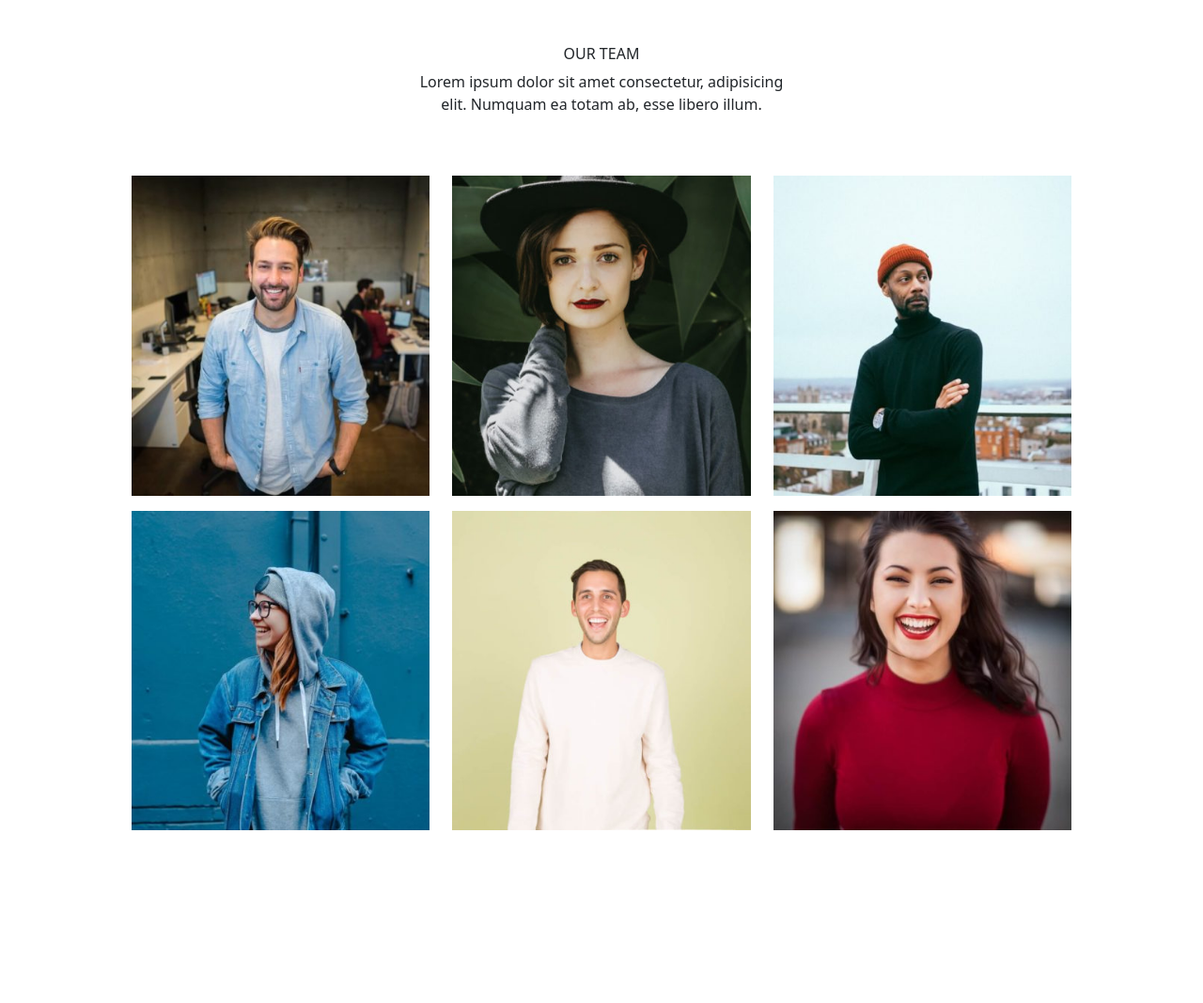
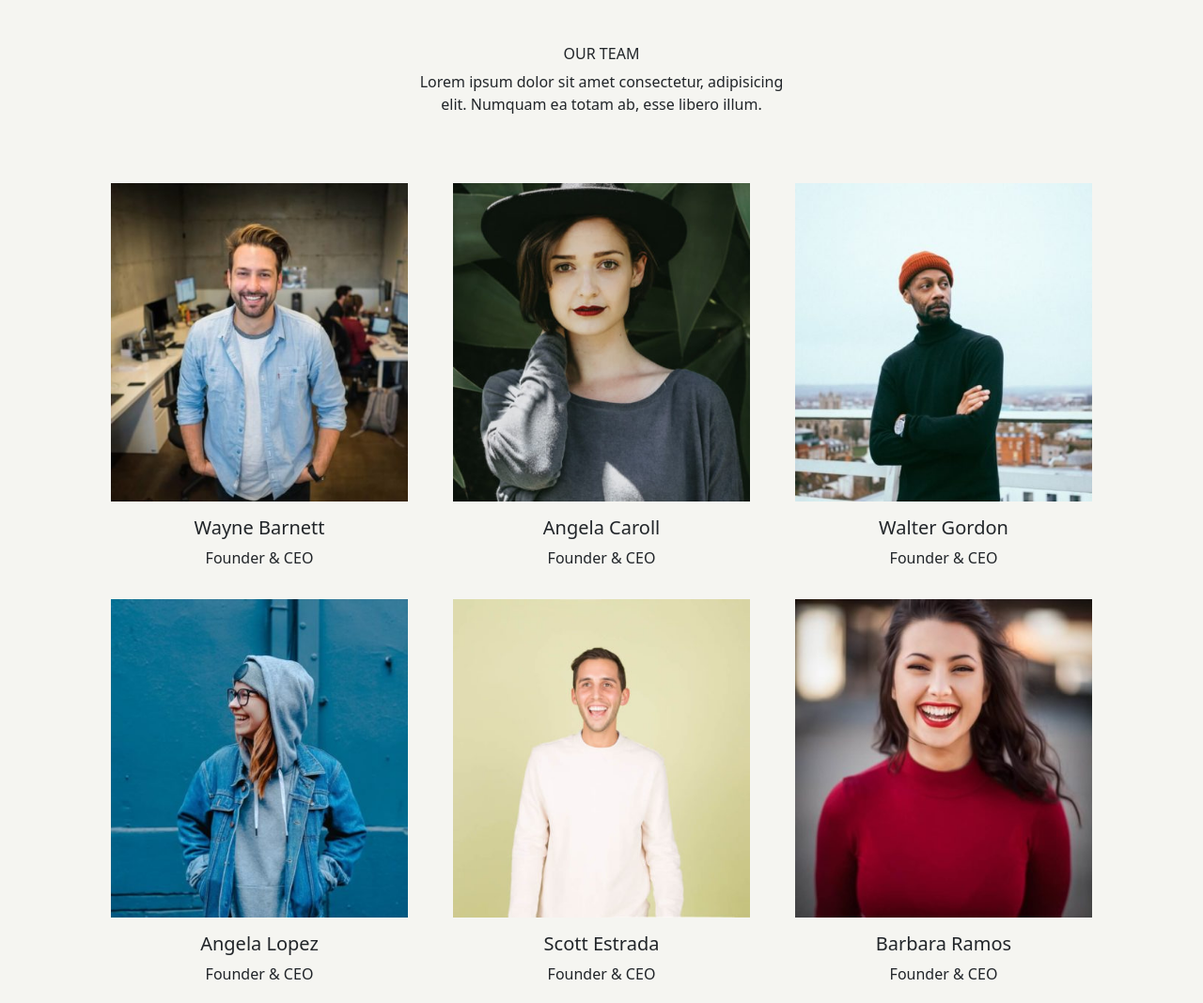
Before and after one commit to ArmandoMarino/js-our-team, a plain HTML site: page index.html in a window 1280 px wide. Shown: the whole page at 94% size. Before the commit the page ends 900 px from the top, so only its background shows below. Drawn offline with nearby package versions, Linux system fonts and the light colour scheme.

Commit message:
fix css spacing

```diff
--- a/css/style.css
+++ b/css/style.css
@@ -1,4 +1,13 @@
+body{
+    background-color: #f5f5f1;
+}
+
+
 #card-wrapper{
-    width: 80%;
+    width: 100%;
     margin: 0 auto;
 }
+
+#card-wrapper .p-1{
+    background-color: white;
+}
--- a/index.html
+++ b/index.html
@@ -15,19 +15,27 @@
 <body>
     <main>
         <section id="team">
-        <div id="our-team" class="conatiner-fluid text-center">
+        <div id="our-team" class="conatiner-fluid px-4 text-center">
             <div class="row">
                 <div class="col-4 offset-4 py-5">
                     <h6>OUR TEAM</h6>
                     <p>Lorem ipsum dolor sit amet consectetur, adipisicing elit. Numquam ea totam ab, esse libero illum.</p>
                 </div>
             </div>
-            <div id="card-wrapper" class="row">
-                <!-- <div class="col-4">
-                    <img class="img-fluid mb-3" src="img/wayne-barnett-founder-ceo.jpg" alt="">
-                    <h5>Wayne Barnett</h5>
-                    <p>Founder & CEO</p>
-                </div> -->
+
+            <div class="container px-4">
+                <!-- !IDEA OF CARD -->
+                <div id="card-wrapper" class="row gx-5">
+                    <!-- <div class="col-4 my-2">
+                        <div>
+                            <img class="img-fluid mb-3" src="img/wayne-barnett-founder-ceo.jpg" alt="">
+                            <h5>Wayne Barnett</h5>
+                            <p>Founder & CEO</p>
+                        </div>
+                    </div> -->
+                </div>
+
+
             </div>
 
         </div>
--- a/js/script.js
+++ b/js/script.js
@@ -61,9 +61,12 @@ while (i < ourTeam.length){
     console.table(ourTeam[i]);
 
     myList += `
-    <div class="col-4">
+    <div class="col-4 my-2">
+    <div>
     <img class="img-fluid mb-3" src="${ourTeam[i].imageLink}" alt="">
-
+    <h5>${ourTeam[i].name} ${ourTeam[i].lastName}</h5>
+    <p>Founder & CEO</p>
+    </div>
     </div>`;
     i++;
 }
```
